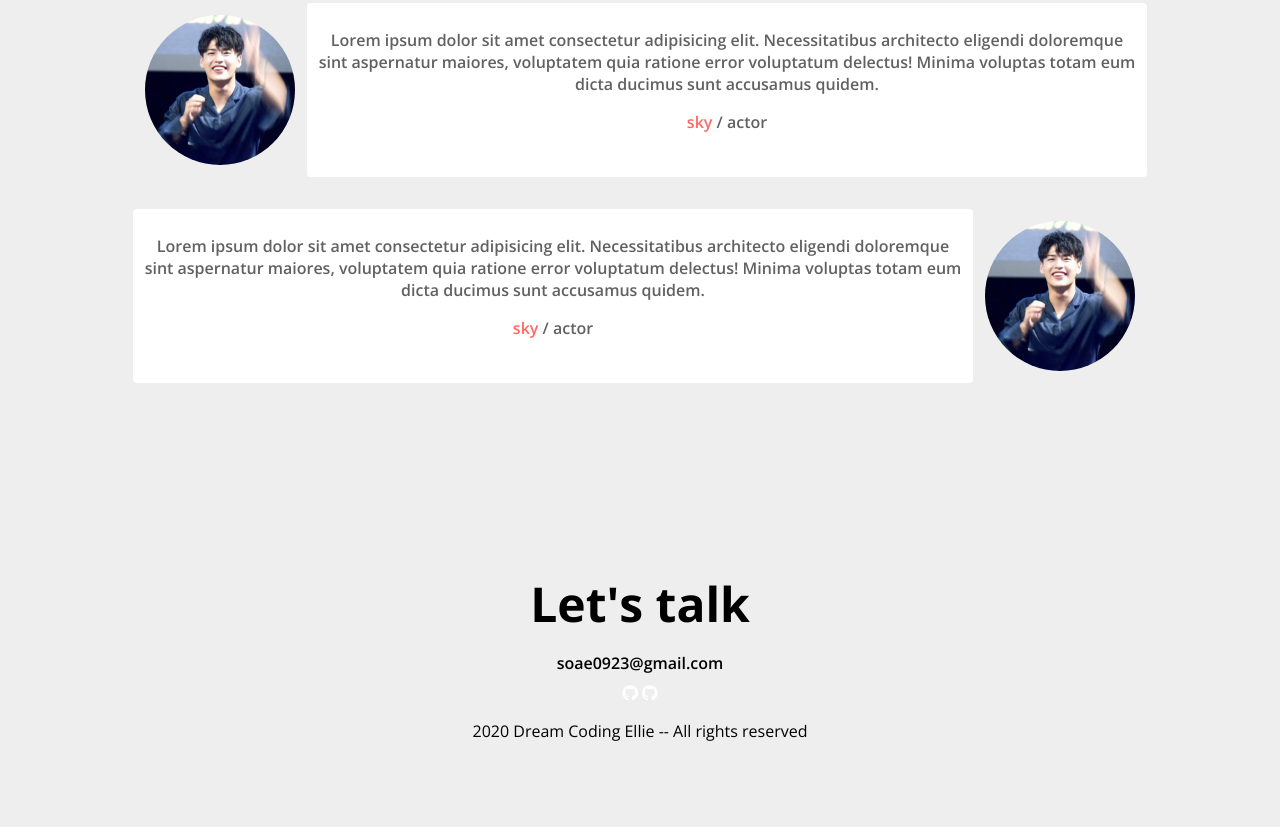
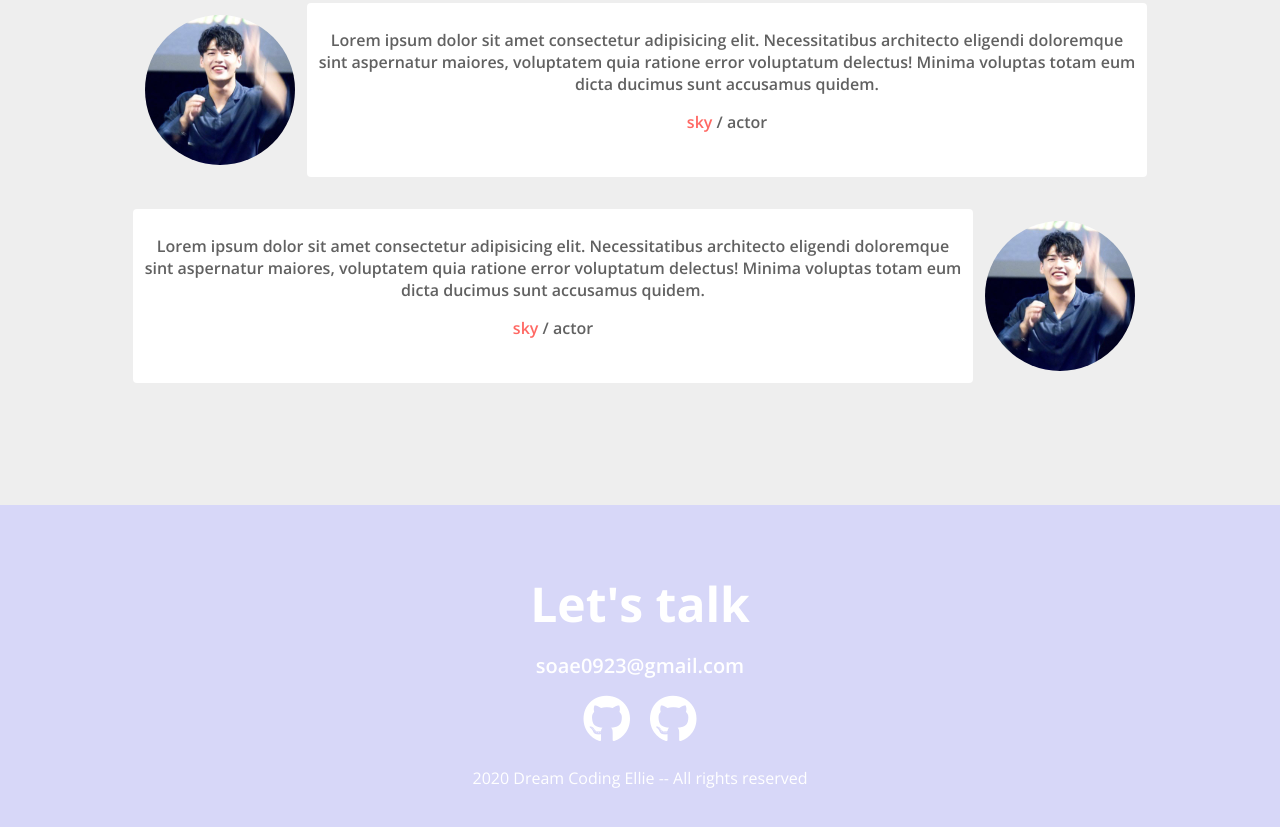
Before and after one commit to soaelee/myPortfolio, a plain HTML site: page index.html in a window 1280 px wide. Shown: the part 3440-4267 px from the top of the page. Drawn offline with nearby package versions, Linux system fonts and the light colour scheme.

Commit message:
CSS: contact

```diff
--- a/index.html
+++ b/index.html
@@ -246,6 +246,7 @@
         </a>
       </div>
     </section>
+
     <!-- Testimonials -->
     <section id="testimonials" class="section">
       <h1 class="title">Testimonials</h1>
@@ -267,6 +268,7 @@
         </div>
       </div>
     </section>
+
     <!-- Contact -->
     <section id="contact" class="section">
       <h1 class="title title--white">Let's talk</h1>
@@ -275,7 +277,7 @@
         <a href="#" class="link"><i class="fab fa-github"></i></a>
         <a href="#" class="link"><i class="fab fa-github"></i></a>
       </div>
-      <p class="contact__">2020 Dream Coding Ellie -- All rights reserved</p>
+      <p class="contact__right">2020 Dream Coding Ellie -- All rights reserved</p>
     </section>
   </body>
 </html>
--- a/style.css
+++ b/style.css
@@ -65,11 +65,19 @@ button {
   margin: 16px 0;
 }
 
+.title--white {
+  color: var(--color-white);
+}
+
 .sub-title {
   font-size: var(--font-regular);
   font-weight: var(--font-semi-bold);
   color: var(--color-black);
   margin: 8px 0;
+}
+
+.sub-title--white {
+  color: var(--color-white);
 }
 
 .description {
@@ -444,6 +452,28 @@ button {
   content: " / ";
   color: var(--color-grey);
 }
+
+/* contact */
+#contact {
+  background: var(--color-pink-purple);
+}
+
+.sub-title--white {
+  font-size: 20px;
+  font-weight: var(--font-semi-bold);
+}
+
+.contact__links a i {
+  font-size: var(--font-large);
+  margin: 8px;
+}
+
+.contact__right {
+  color: var(--color-white);
+  font-size: var(--font-small);
+  font-weight: var(--font-regular);
+}
+
 /*
 1. relative는 원래 아이템의 위치에서 이동
 2. absolute는 나를 포함하는 아이템의 위치에서 이동
```
